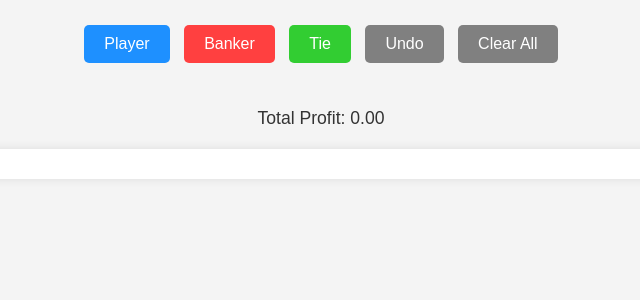
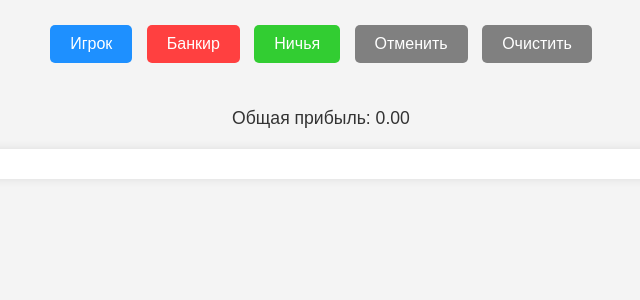
Before and after one commit to Misotech/huinya, a Flask app: page / in a window 1280 px wide. Shown: the top 300 px of the page, without its empty margins (319-959 px from the left). Run offline with Flask 3, Linux system fonts and the light colour scheme.

Commit message:
Update index.html

```diff
--- a/templates/index.html
+++ b/templates/index.html
@@ -1,9 +1,9 @@
 <!DOCTYPE html>
-<html lang="en">
+<html lang="ru">
 <head>
     <meta charset="UTF-8">
     <meta name="viewport" content="width=device-width, initial-scale=1.0">
-    <title>Baccarat Strategy</title>
+    <title>Стратегия Баккара</title>
     <style>
         body {
             font-family: Arial, sans-serif;
@@ -25,10 +25,10 @@
             display: none;
         }
         .player-banner {
-            background-color: #1e90ff;
+            background-color: #1e90ff; /* Синий для Игрока */
         }
         .banker-banner {
-            background-color: #ff4040;
+            background-color: #ff4040; /* Красный для Банкира */
         }
         .buttons {
             margin-bottom: 20px;
@@ -139,21 +139,21 @@
 <body>
     <div class="container">
         <div id="predictionBanner" class="prediction-banner">
-            Current Bet: <span id="predictionText"></span>
+            Текущая ставка: <span id="predictionText"></span>
         </div>
         <div class="buttons">
-            <button class="player" onclick="addResult('Player')">Player</button>
-            <button class="banker" onclick="addResult('Banker')">Banker</button>
-            <button class="tie" onclick="addResult('Tie')">Tie</button>
-            <button class="undo" onclick="undo()">Undo</button>
-            <button class="clear" onclick="clearAll()">Clear All</button>
+            <button class="player" onclick="addResult('Игрок')">Игрок</button>
+            <button class="banker" onclick="addResult('Банкир')">Банкир</button>
+            <button class="tie" onclick="addResult('Ничья')">Ничья</button>
+            <button class="undo" onclick="undo()">Отменить</button>
+            <button class="clear" onclick="clearAll()">Очистить</button>
         </div>
         <div class="table-container">
             <table id="shoeTable">
                 <tbody id="shoeBody"></tbody>
             </table>
         </div>
-        <div id="profit">Total Profit: 0.00</div>
+        <div id="profit">Общая прибыль: 0.00</div>
         <div id="log"></div>
     </div>
 
@@ -161,7 +161,7 @@
         let shoe = [];
 
         function addResult(result) {
-            const value = result === 'Banker' ? 1 : result === 'Player' ? 0 : 2;
+            const value = result === 'Банкир' ? 1 : result === 'Игрок' ? 0 : 2;
             shoe.push(value);
             updateBet();
         }
@@ -177,15 +177,10 @@
         }
 
         function updateBet() {
-            // Фильтруем двойки (Tie)
-            const filteredShoe = shoe.filter(item => item !== 2);
-
-            // Отправляем на сервер только если есть минимум 9 очищенных элементов
-            if (filteredShoe.length >= 4) {
             fetch('/get_bet', {
                 method: 'POST',
                 headers: { 'Content-Type': 'application/json' },
-                    body: JSON.stringify({ shoe: filteredShoe })
+                body: JSON.stringify({ shoe: shoe })
             })
             .then(response => response.json())
             .then(data => {
@@ -194,17 +189,8 @@
             })
             .catch(error => {
                 console.error('Error:', error);
-                    document.getElementById('log').textContent = 'Error: ' + error.message;
+                document.getElementById('log').textContent = 'Ошибка: ' + error.message;
             });
-            } else {
-                // Обновляем интерфейс без отправки на сервер
-                updateUI({
-                    bet_side: null,
-                    shoe: shoe,
-                    profit: 0,
-                    log: `Not enough data (${filteredShoe.length} clean items, need 9)`
-                });
-            }
         }
 
         function updateUI(data) {
@@ -214,19 +200,20 @@
             const logElement = document.getElementById('log');
             const profitElement = document.getElementById('profit');
 
-            // Update prediction banner
+            // Обновляем баннер с прогнозом
             if (data.bet_side) {
                 banner.style.display = 'block';
-                banner.className = `prediction-banner ${data.bet_side === 'Player' ? 'player-banner' : 'banker-banner'}`;
-                predictionText.textContent = data.bet_side;
+                banner.className = `prediction-banner ${data.bet_side === 'Игрок' ? 'player-banner' : 'banker-banner'}`;
+                const betAmount = data.next_bet_amount ? data.next_bet_amount.toFixed(2) : '0.00';
+                predictionText.textContent = `${data.bet_side} (${betAmount}$)`;
             } else {
                 banner.style.display = 'none';
                 predictionText.textContent = '';
             }
 
-            // Update shoe table - отображаем ВСЕ результаты (включая Tie)
+            // Обновляем таблицу шуза
             shoeBody.innerHTML = '';
-            const results = shoe || []; // Используем исходный массив с Tie
+            const results = data.shoe || [];
             const columnDepth = 6;
             const numColumns = Math.ceil(results.length / columnDepth);
 
@@ -240,13 +227,13 @@
                         let cellContent = '';
                         let cellClass = '';
                         if (result === 0) {
-                            cellContent = 'P';
+                            cellContent = 'И';
                             cellClass = 'player-cell';
                         } else if (result === 1) {
-                            cellContent = 'B';
+                            cellContent = 'Б';
                             cellClass = 'banker-cell';
                         } else if (result === 2) {
-                            cellContent = 'T';
+                            cellContent = 'Н';
                             cellClass = 'tie-cell';
                         }
                         td.innerHTML = `<div class="${cellClass}">${cellContent}</div>`;
@@ -256,11 +243,11 @@
                 shoeBody.appendChild(tr);
             }
 
-            // Update log
+            // Обновляем лог
             logElement.textContent = data.log || '';
 
-            // Update profit
-            profitElement.textContent = `Total Profit: ${data.profit ? data.profit.toFixed(2) : '0.00'}`;
+            // Обновляем прибыль
+            profitElement.textContent = `Общая прибыль: ${data.profit ? data.profit.toFixed(2) : '0.00'}`;
         }
     </script>
 </body>
```
Lines whose indentation alone changed are shown as unchanged.
